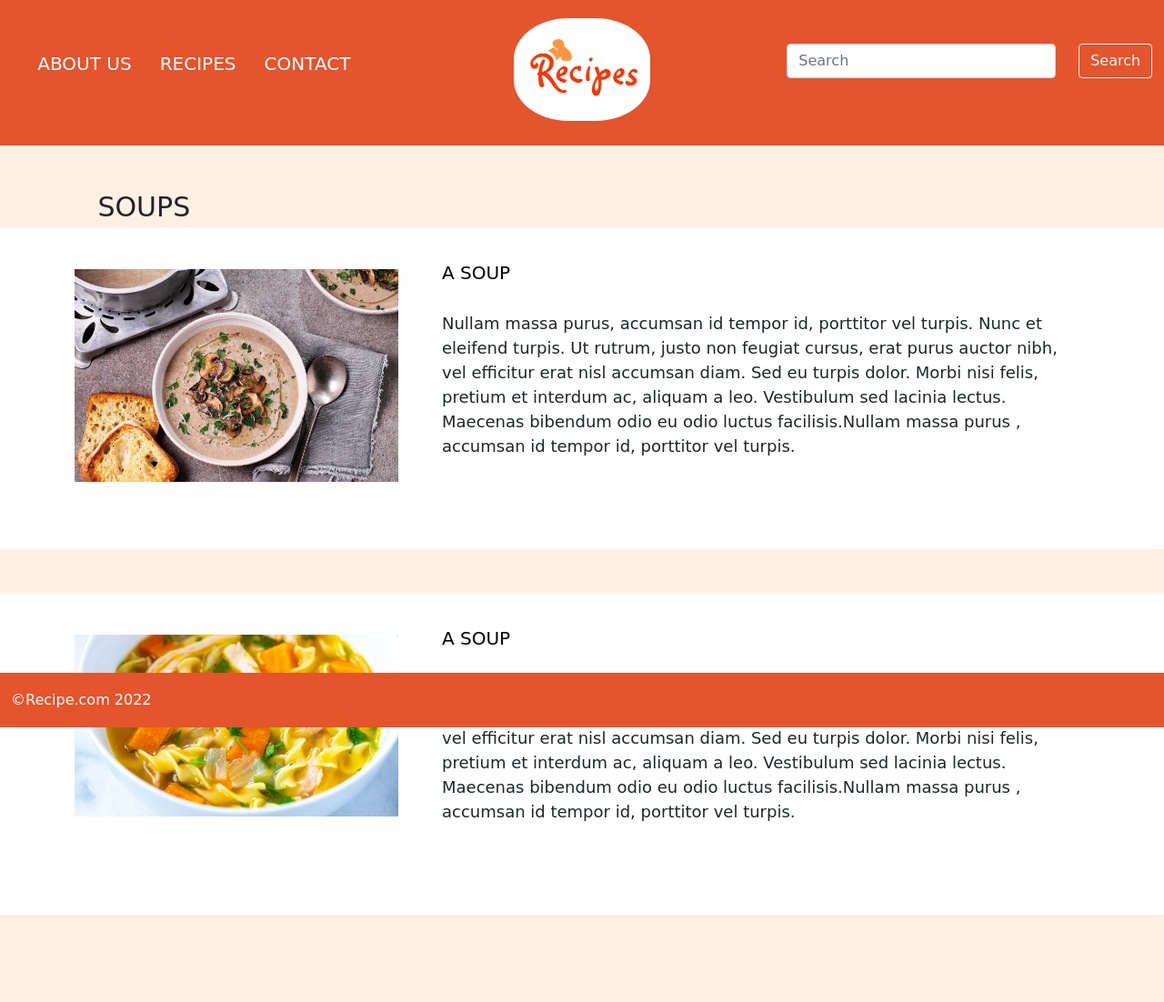
After one commit to youneskalami/younes_kalami, a PHP site: page /project/Recipe_soups.html in a window 1280 px wide. The commit adds this page. Shown: the whole page at 91% size. Run offline with PHP 8.4, Linux system fonts and the light colour scheme.

Commit message:
website project

```diff
--- /dev/null
+++ b/project/Recipe_soups.html
@@ -0,0 +1,108 @@
+<!DOCTYPE html>
+<html lang="en">
+<head>
+    <meta charset="UTF-8">
+    <meta http-equiv="X-UA-Compatible" content="IE=edge">
+    <meta name="viewport" content="width=device-width, initial-scale=1.0">
+    <link rel="stylesheet" href="style_1.css">
+    <link href="https://cdn.jsdelivr.net/npm/bootstrap@5.1.3/dist/css/bootstrap.min.css" rel="stylesheet">
+    <script src="https://cdn.jsdelivr.net/npm/bootstrap@5.1.3/dist/js/bootstrap.bundle.min.js"></script>
+    <title>Recipes</title>
+</head>
+<body>
+    <script src="script.js"></script>
+    <div>
+        <header>
+            <div class="container-fluid c_header">
+                <div class="row  text-center">
+                    <div class="col-xl-4 border-show">
+                    <br>
+                    <br>
+                    <input type="button" class="btn" style="color: white; font-family: 'Patrick Hand', cursive;
+                    font-size: 20px !important; " onclick="location.href='index.html';" value="ABOUT US" />
+                    <input type="button" class="btn" style="color: white; font-family: 'Patrick Hand', cursive;
+                    font-size: 20px !important; " onclick="location.href='recipes.html';" value="RECIPES" />
+                    <input type="button" class="btn" style="color: white; font-family: 'Patrick Hand', cursive;
+                    font-size: 20px !important; " onclick="location.href='contact.html';" value="CONTACT" />
+                    </div>
+                    <div class="col-xl-4 border-show">
+                        <a href="index.html">
+                            <img src="PICTURES/recipe.jpg" class="img-fluid" alt="logo" width= 150></a>
+                    </div>
+                    <div class="col-xl-3 border-show">
+                      <form class="form-inline my-2 my-lg-0"></form>
+                          <br>
+                          <br>
+                    <input class="form-control mr-sm-2" placeholder="Search" aria-label="Search" type = "text" id = "searchBar" oninput = "Search((this.value).toLowerCase())">
+                </div>
+                    <div class="col-xl-1 border-show">
+                        <br>
+                        <br>
+                    <button class="btn btn-outline-light" type="submit">Search</button>
+
+
+                    </div>
+                </div>
+            </div>
+        </header>
+    </div>
+
+    <div class="container-fluid" style="background-color: #FFF0E3;;"><div class="title"><br>SOUPS</div></div>
+
+    <div class="container">
+        <div class="row">
+            <div class="col-xl-4">
+                <img src="PICTURES/soup_1.jpg" class="img-fluid" alt="soups1" style="margin-top: 5ch;
+                border-radius: 0%;">
+            </div>
+            <div class="col-xl-8">
+                <div class="container" style="text-align: left;">
+                    <div class="maintext"><div class="p2">A SOUP<br></div><br>Nullam massa purus, accumsan id tempor id, porttitor vel turpis.
+                        Nunc et eleifend turpis. Ut rutrum, justo non feugiat cursus,
+                        erat purus auctor nibh, vel efficitur erat nisl accumsan diam.
+                        Sed eu turpis dolor. Morbi nisi felis, pretium et interdum ac,
+                        aliquam a leo. Vestibulum sed lacinia lectus.
+                        Maecenas bibendum odio eu odio luctus facilisis.Nullam massa purus
+                        , accumsan id tempor id, porttitor vel turpis. </div>
+                </div>
+            </div>
+        </div>
+    </div>
+
+    <div class="container-fluid" style="background-color: #FFF0E3;;"><br><br></div>
+
+    <div class="container">
+        <div class="row">
+            <div class="col-xl-4">
+                <img src="PICTURES/soup_2.jpg" class="img-fluid" alt="soups2" style="margin-top: 5ch;
+                border-radius: 0%;">
+            </div>
+            <div class="col-xl-8">
+                <div class="container" style="text-align: left;">
+
+                    <div class="maintext"><div class="p2">A SOUP<br></div><br>Nullam massa purus, accumsan id tempor id, porttitor vel turpis.
+                        Nunc et eleifend turpis. Ut rutrum, justo non feugiat cursus,
+                        erat purus auctor nibh, vel efficitur erat nisl accumsan diam.
+                        Sed eu turpis dolor. Morbi nisi felis, pretium et interdum ac,
+                        aliquam a leo. Vestibulum sed lacinia lectus.
+                        Maecenas bibendum odio eu odio luctus facilisis.Nullam massa purus
+                        , accumsan id tempor id, porttitor vel turpis. </div>
+                </div>
+            </div>
+        </div>
+    </div>
+
+    <div class="container-fluid" style="background-color: #FFF0E3;;"><br><br></div>
+    <div class="container-fluid" style="background-color: #FFF0E3;;"><br><br></div>
+
+
+    <footer class="footer">
+        <div class="container-fluid">
+            <span class="text-white">&copy;Recipe.com 2022</span>
+        </div>
+
+    </footer>
+
+</body>
+
+</html>
--- /dev/null
+++ b/project/style_1.css
@@ -0,0 +1,124 @@
+html{background-color: #FFF0E3;}
+
+.c_header {
+    background-color: #e4542d;
+    font-family: 'Patrick Hand', cursive;
+}
+
+.footer {
+    font-family: 'Patrick Hand', cursive;
+    background-color: #e4542d;
+    position: fixed;
+    bottom: 0;
+    width: 100%;
+    height: 60px;
+    line-height: 60px;
+
+}
+img {margin-left:auto;
+    display: block ;
+    margin-right: auto;
+    border-radius: 40%;
+    margin-top: 2ch;
+    margin-bottom: 2ch;
+    }
+
+.category {
+  margin-top: 5ch;}
+
+.title{
+    font-family: 'Patrick Hand', cursive;
+    font-size: 30px !important;
+    margin-left: 5ch;
+}
+
+.maintext{
+  font-family: 'Patrick Hand', cursive;
+  margin-top: 35px;
+  font-size: large;
+  margin-bottom: 100px;
+}
+
+p {background-color: #e4542d;
+    font-family: 'Lato', sans-serif;
+    color: white;
+    position:absolute;
+    bottom:0;
+    width:100%;
+    height: 70px;
+    padding-left: 10px;
+    padding-top: 40px;
+   }
+
+  .p1{
+    color: black;}
+
+.p2{
+  font-family: 'Patrick Hand', cursive;
+  color: black;
+  font-size: 20px !important;
+
+
+
+}
+
+  .buttonrecipe {
+    color: #000000;
+    background-color: #FC9642;
+    border-color: #FC9642;
+    text-transform: uppercase;
+    font-family: 'Patrick Hand', cursive;
+    border-radius: 10%;
+  }
+
+  .buttonrecipe:hover,
+  .buttonrecipe:focus,
+  .buttonrecipe:active,
+  .buttonrecipe.active,
+  .open .dropdown-toggle.buttonrecipe {
+    color: #000000;
+    background-color: #F5A767;
+    border-color: #FC9642;
+  }
+
+  .buttonrecipe:active,
+  .buttonrecipe.active,
+  .open .dropdown-toggle.buttonrecipe {
+    background-image: none;
+  }
+
+  .buttonrecipe.disabled,
+  .buttonrecipe[disabled],
+  fieldset[disabled] .buttonrecipe,
+  .buttonrecipe.disabled:hover,
+  .buttonrecipe[disabled]:hover,
+  fieldset[disabled] .buttonrecipe:hover,
+  .buttonrecipe.disabled:focus,
+  .buttonrecipe[disabled]:focus,
+  fieldset[disabled] .buttonrecipe:focus,
+  .buttonrecipe.disabled:active,
+  .buttonrecipe[disabled]:active,
+  fieldset[disabled] .buttonrecipe:active,
+  .buttonrecipe.disabled.active,
+  .buttonrecipe[disabled].active,
+  fieldset[disabled] .buttonrecipe.active {
+    background-color: #FC9642;
+    border-color: #FC9642;
+  }
+
+  .buttonrecipe .badge {
+    color: #FC9642;
+    background-color: #000000;
+  }
+  a {
+    display: inline-block;
+  line-height: 1em;
+  overflow: hidden;
+
+  }
+  @media (max-width: 1200px){
+    header br{
+      display: none;
+
+    }
+  }
```
Also changed, not shown: exercise3.php (+42 -4 lines), project/Recipe_drinks.html (added, +108 -0 lines), project/Recipe_salads.html (added, +107 -0 lines), project/contact.html (added, +65 -0 lines), project/index.html (added, +90 -0 lines), project/recipes.html (added, +87 -0 lines), project/PICTURES/about_us.jpg (added), project/PICTURES/ceaser.jpg (added), project/PICTURES/drink_1.jpg (added), project/PICTURES/drink_2.jpg (added), project/PICTURES/drinks_main.jpg (added), project/PICTURES/greek.jpg (added), project/PICTURES/recipe.jpg (added), project/PICTURES/salads_main.jpg (added), 3 more files.
